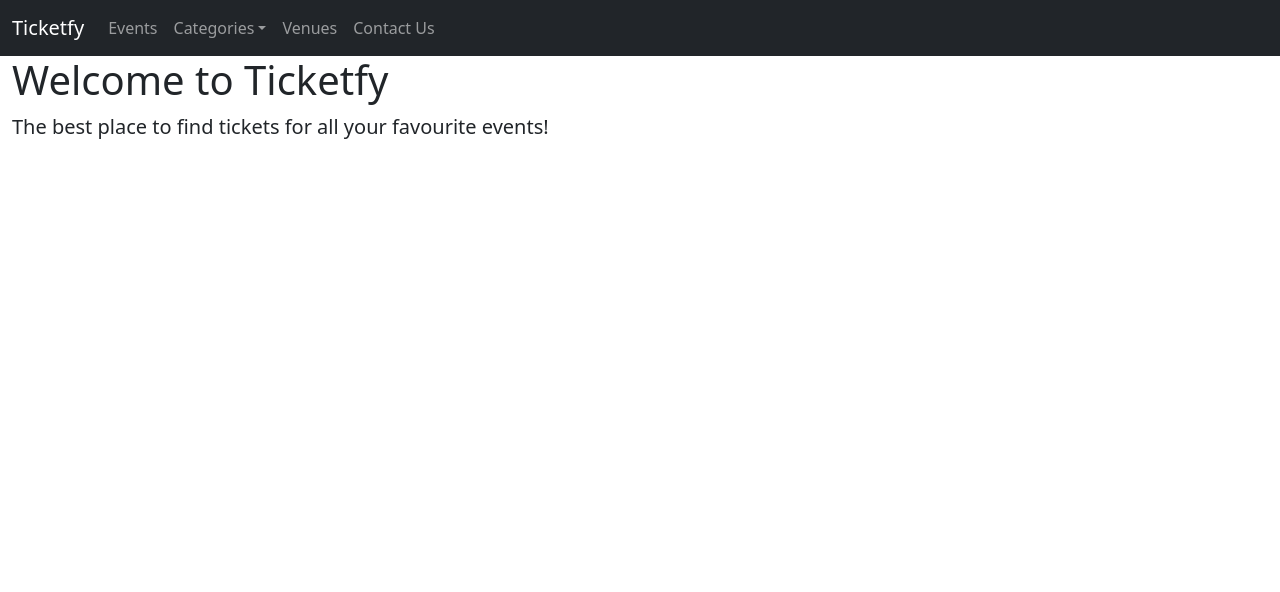
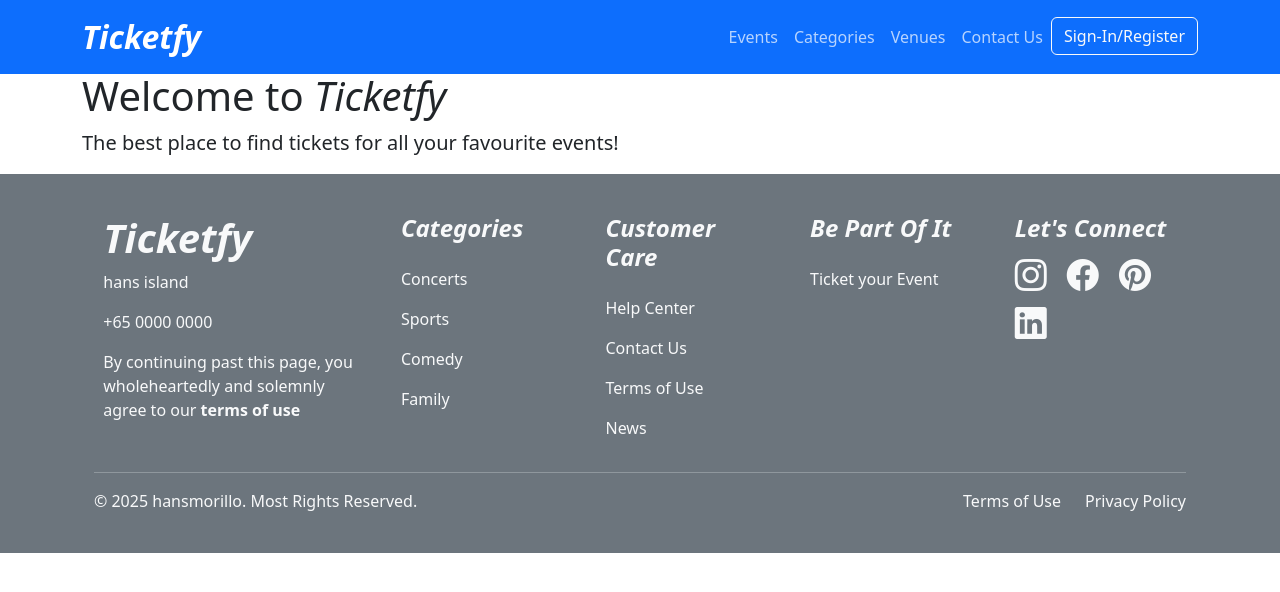
Before and after one commit to hansmorillo/ticketfy, a Flask app: page / in a window 1280 px wide. Shown: the top 592 px of the page. Run offline with Flask 2, Linux system fonts and the light colour scheme.

Commit message:
Worked on Header and Footer, using Bootstrap and CSS

```diff
--- /dev/null
+++ b/static/styles.css
@@ -0,0 +1,55 @@
+/* BASE CSS FILE TO BE APPLIED TO BASE.HTML*/
+
+/* HEADER PROPERTIES*/
+
+/* body padding set to 72px to account for fixed navbar */
+body {
+    padding-top: 72px;
+}
+
+/* navbar transition effects */
+.navbar .nav-link, .navbar .dropdown-toggle { /*all navbar links are targeted here*/
+    position: relative; /* ensures that child elements like the underline can be positioned absolutely to this element */
+    color: #fff; /*makes text colour white */
+    opacity: 0.7; /*makes text slightly faded at 70% opacity */
+    transition: opacity 0.3s ease-in-out; /* when hovered, the opacity change will happen over 0.3s, making it smooth*/
+}
+
+.navbar .nav-link:hover, .navbar .dropdown-toggle:hover {
+    opacity: 1; /* when hovered, text opacity changes to 1 and link is 'highlighted' */
+}
+
+.navbar .nav-link::after{ /*green underline effect for navbar links */
+    content: ""; /*required for ::after to work, no visible text is needed */
+    position: absolute; /*positions the underline relative to the link itself*/
+    left: 0; /*ensures that the underline transition starts from left to right (full-width) */
+    bottom: -3px; /*moves the underline slightly below the text*/
+    width: 0; /*initially, the underline is not visible, set to 0% width*/
+    height: 2px; /*sets the height of the underline to 3px*/
+    background-color: #00FF87; /*sets underline colour to lime green*/
+    transition: width 0.3s ease-in-out; /*underline will expand smoothly when hovered over 0.3s, same as opacity*/
+}
+
+/* this call is the same as the above */
+.navbar .dropdown-toggle span::after {
+    content: '';
+    position: absolute;
+    left: 0;
+    width: 0;
+    bottom: -11px; /*moves the underline 11ps below, as span is needed to override bootstrap 5 models*/
+    height: 2px;
+    background-color: #00FF87;
+    transition: width 0.3s ease-in-out;
+}
+
+.navbar .nav-link:hover::after, .navbar .dropdown-toggle:hover span::after {
+    width: 100%; /*when a user hovers over a navbar link, width expands to 100% */
+}
+
+.navbar .dropdown-toggle::after {
+    display: none !important; /*hides the automatically added caret, using !important css rule*/
+}
+
+.navbar .dropdown-toggle span {
+    position: relative; /*makes the underline position itself correctly*/
+}
--- a/templates/base.html
+++ b/templates/base.html
@@ -6,16 +6,25 @@
 
     <!-- Bootstrap 5.3.3 CSS -->
     <link href="https://cdn.jsdelivr.net/npm/bootstrap@5.3.3/dist/css/bootstrap.min.css" rel="stylesheet" integrity="sha384-QWTKZyjpPEjISv5WaRU9OFeRpok6YctnYmDr5pNlyT2bRjXh0JMhjY6hW+ALEwIH" crossorigin="anonymous">
+    <!-- Bootstrap Icons -->
+    <link rel="stylesheet" href="https://cdn.jsdelivr.net/npm/bootstrap-icons@1.11.3/font/bootstrap-icons.min.css">
+    <!-- Handwritten Styles -->
+    <link href="\static\styles.css" rel="stylesheet" text="text/css">
 </head>
 <body>
 
     {% block navbar %}
         {% include 'includes/_navbar.html' %}
     {% endblock %}
-    <div class="container-fluid">
+    <div class="container">
         {% block content %}
         {% endblock %}
     </div>
+
+
+    {% block footer %}
+        {% include 'includes/_footer.html' %}
+    {% endblock %}
 
     {% block scripts %}
     <!-- Bootstrap 5.3.3 JS and Popper (bundled) -->
--- /dev/null
+++ b/templates/includes/_footer.html
@@ -0,0 +1,55 @@
+<footer class="bg-secondary text-light py-4">
+    <div class="container px-4 text-md-left">
+        <div class="row">
+            <div class="col-md-3 col-lg-3 col-xl-3 mx-auto mt-3">
+                <h3 class="fw-bold fst-italic fs-1">Ticketfy</h3>
+                <p>hans island</p>
+                <p>+65 0000 0000</p>
+                <p>By continuing past this page, you wholeheartedly and solemnly agree to our <a href="#" class="text-decoration-none text-light fw-bold">terms of use</a></p>
+            </div>
+            <div class="col-md-2 col-lg-2 col-xl-2 mx-auto mt-3">
+                <h4 class="fw-bold fst-italic">Categories</h4>
+                <ul class="list-unstyled">
+                    <li class="pt-3"><a href='#' class="text-decoration-none text-light">Concerts</a></li>
+                    <li class="pt-3"><a href='#' class="text-decoration-none text-light">Sports</a></li>
+                    <li class="pt-3"<a href='#' class="text-decoration-none text-light">Comedy</a></li>
+                    <li class="pt-3"><a href='#' class="text-decoration-none text-light">Family</a></li>
+                </ul>
+            </div>
+            <div class="col-md-3 col-lg-2 col-xl-2 mx-auto mt-3">
+                <h4 class="fw-bold fst-italic">Customer Care</h4>
+                <ul class="list-unstyled">
+                    <li class="pt-3"<a href='#' class="text-decoration-none text-light">Help Center</a></li>
+                    <li class="pt-3"><a href='#' class="text-decoration-none text-light">Contact Us</a></li>
+                    <li class="pt-3"><a href='#' class="text-decoration-none text-light">Terms of Use</a></li>
+                    <li class="pt-3"><a href='#' class="text-decoration-none text-light">News</a></li>
+                </ul>
+            </div>
+            <div class="col-md-4 col-lg-2 col-xl-2 mx-auto mt-3">
+                <h4 class="fw-bold fst-italic">Be Part Of It</h4>
+                <ul class="list-unstyled">
+                    <li class="pt-3"><a href='#' class="text-decoration-none text-light">Ticket your Event</a></li>
+                </ul>
+            </div>
+            <div class="col-md-2 col-lg-3 col-xl-2 mx-auto mt-3">
+                <h4 class="fw-bold fst-italic">Let's Connect</h4>
+                <div>
+                    <a href="#" class="text-decoration-none text-light"><i class='bi bi-instagram fs-2 me-3'></i></a>
+                    <a href="#" class="text-decoration-none text-light"><i class='bi bi-facebook fs-2 me-3'></i></a>
+                    <a href="#" class="text-decoration-none text-light"><i class='bi bi-pinterest fs-2 me-3'></i></a>
+                    <a href="#" class="text-decoration-none text-light"><i class='bi bi-linkedin fs-2'></i></a>
+                </div>
+            </div>
+        </div>
+        <hr>
+        <div class="d-flex justify-content-between">
+            <p>
+                &copy; 2025 hansmorillo. Most Rights Reserved.
+            </p>
+            <div class="d-flex">
+                <a href="#" class="text-decoration-none text-light me-4">Terms of Use</a>
+                <a href="#" class="text-decoration-none text-light">Privacy Policy</a>
+            </div>
+        </div>
+    </div>
+</footer>
--- a/templates/includes/_navbar.html
+++ b/templates/includes/_navbar.html
@@ -1,16 +1,18 @@
-<nav class="navbar navbar-expand-sm bg-dark navbar-dark">
-    <div class="container-fluid">
-        <a class="navbar-brand" href="/">Ticketfy</a>
+<nav class="navbar navbar-expand-sm bg-primary navbar-dark fixed-top">
+    <div class="container">
+        <a class="navbar-brand fw-bold fst-italic fs-2" href="/">Ticketfy</a>
         <button class="navbar-toggler" type="button" data-bs-toggle="collapse" data-bs-target="#collapsibleNavbar">
             <span class="navbar-toggler-icon"></span>
         </button>
-        <div class="collapse navbar-collapse" id="collapsibleNavbar">
-            <ul class="navbar-nav">
+        <div class="collapse navbar-collapse flex-grow-0" id="collapsibleNavbar">
+            <ul class="navbar-nav text-center">
                 <li class="nav-item">
                     <a class="nav-link" href="/">Events</a>
                 </li>
                 <li class="nav-item dropdown">
-                    <a class="nav-link dropdown-toggle" href="#" role="button" data-bs-toggle="dropdown">Categories</a>
+                    <a class="nav-link dropdown-toggle" href="#" role="button" data-bs-toggle="dropdown">
+                        <span>Categories</span>
+                    </a>
                     <ul class="dropdown-menu">
                         <li><a class="dropdown-item" href="#">Concerts</a></li>
                         <li><a class="dropdown-item" href="#">Sports</a></li>
@@ -24,6 +26,9 @@
                 <li class="nav-item">
                     <a class="nav-link" href="/contactUs">Contact Us</a>
                 </li>
+                <form class="form-inline">
+                    <button class="btn btn-outline-light" type="button">Sign-In/Register</button>
+                </form>
             </ul>
         </div>
     </div>
--- a/templates/loggedout/landing.html
+++ b/templates/loggedout/landing.html
@@ -2,6 +2,6 @@
 {% block title %}Ticketfy{% endblock %}
 
 {% block content %}
-<h1 class="'display-1">Welcome to Ticketfy</h1>
+<h1 class="'display-1">Welcome to <span class='fst-italic'>Ticketfy</span></h1>
 <p class="lead">The best place to find tickets for all your favourite events!</p>
 {% endblock %}
```
